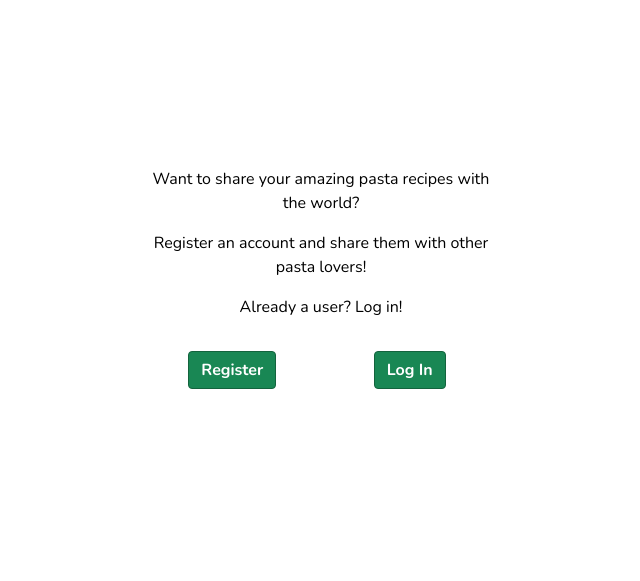
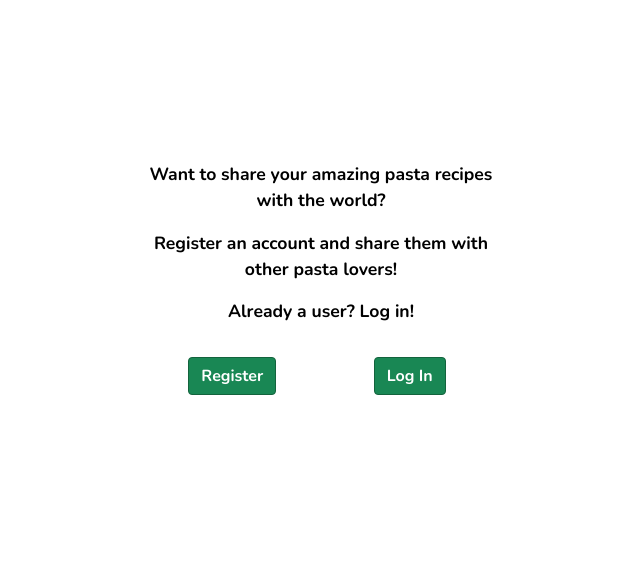
Before and after one commit to mangez84/adorepasta, a Flask app: page / in a window 1280 px wide. Shown: the part 156-737 px from the top of the page, without its empty margins (319-959 px from the left). Run offline with Flask 2, Linux system fonts and the light colour scheme; data that the repository does not hold is empty; some libraries are stand-ins or nearby versions.

Commit message:
Adjust the font weight and size of the welcome message

```diff
--- a/static/css/style.css
+++ b/static/css/style.css
@@ -83,9 +83,10 @@ input {
     color: rgba(0, 0, 0, 1);
 }
 
-p.flash-message {
+p.flash-message,
+.welcome-message p {
     font-weight: 700;
-    font-size: 1.5em;
+    font-size: 1.1em;
 }
 
 label {
--- a/templates/home.html
+++ b/templates/home.html
@@ -6,7 +6,7 @@
 {% if session.username is undefined %}
 <div class="container-fluid">
     <div class="row">
-        <div class="col-12">
+        <div class="col-12 welcome-message">
             <p class="text-center">
                 Want to share your amazing pasta recipes with the world?
             </p>
```
